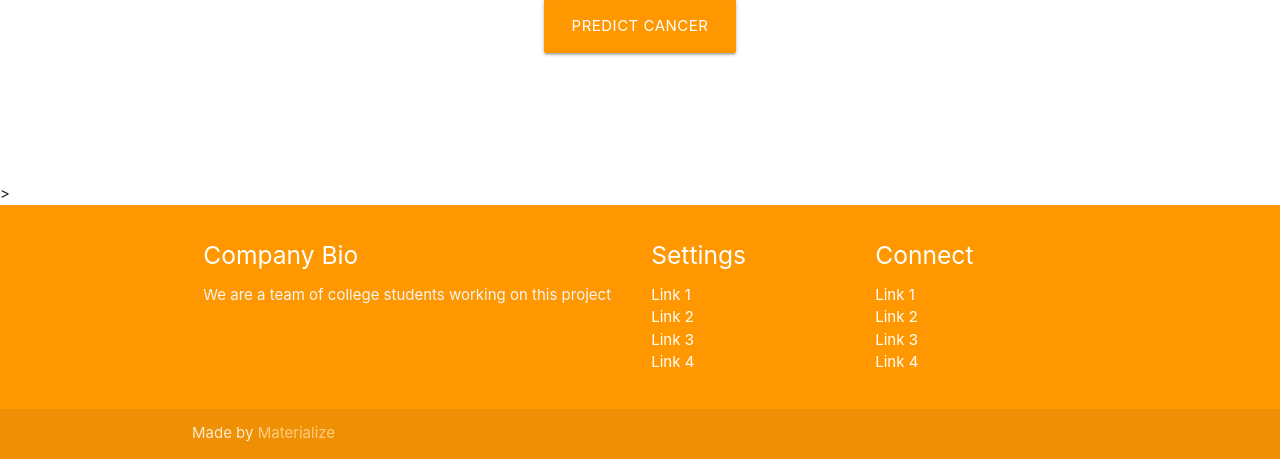
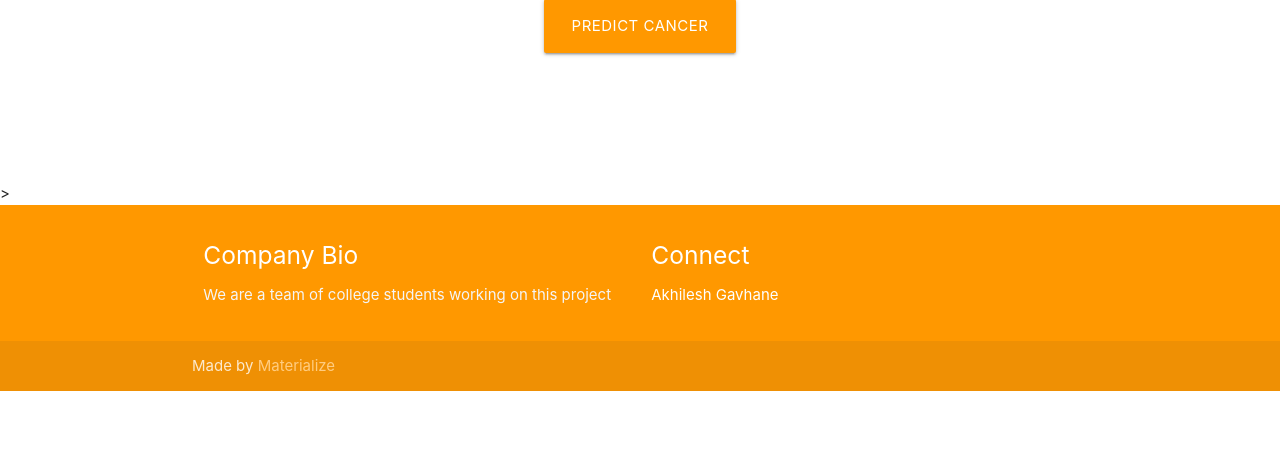
Before and after one commit to akhipg/Breast-Cancer-Detection, a Flask app: page / in a window 1280 px wide. Shown: the part 1420-1879 px from the top of the page. After the commit the page ends 1811 px from the top, so only its background shows below. Run offline with Flask 2, Linux system fonts and the light colour scheme; parts of the project's set-up code (start-up, migrations or seed data) failed here and were passed over; some libraries are stand-ins or nearby versions.

Commit message:
Template updated

```diff
--- a/templates/breastcancer.html
+++ b/templates/breastcancer.html
@@ -278,22 +278,11 @@
 
 
         </div>
-        <div class="col l3 s12">
-          <h5 class="white-text">Settings</h5>
-          <ul>
-            <li><a class="white-text" href="#!">Link 1</a></li>
-            <li><a class="white-text" href="#!">Link 2</a></li>
-            <li><a class="white-text" href="#!">Link 3</a></li>
-            <li><a class="white-text" href="#!">Link 4</a></li>
-          </ul>
-        </div>
+
         <div class="col l3 s12">
           <h5 class="white-text">Connect</h5>
           <ul>
-            <li><a class="white-text" href="#!">Link 1</a></li>
-            <li><a class="white-text" href="#!">Link 2</a></li>
-            <li><a class="white-text" href="#!">Link 3</a></li>
-            <li><a class="white-text" href="#!">Link 4</a></li>
+            <li><a class="white-text" href="https://www.instagram.com/akki_p086/">Akhilesh Gavhane</a></li>
           </ul>
         </div>
       </div>
```
